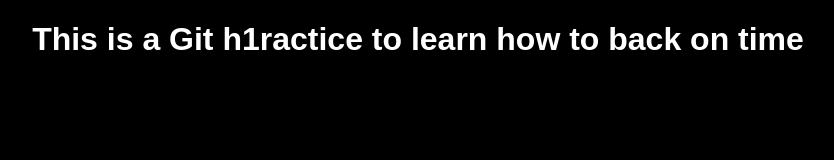
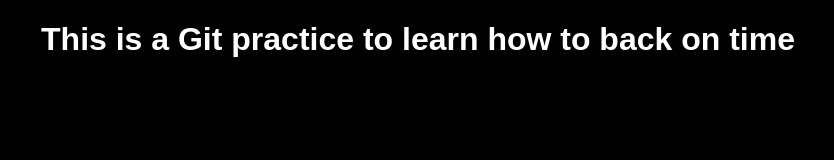
Before and after one commit to carloseur24/WebDevelopment, a plain HTML site: page gitPractice/blogpost.html in a window 1280 px wide. Shown: the whole page, without its empty margins (222-1056 px from the left). Drawn offline with Linux system fonts and the light colour scheme.

Commit message:
commit to main branch

```diff
--- a/gitPractice/blogpost.html
+++ b/gitPractice/blogpost.html
@@ -8,6 +8,6 @@
     <title>Git for Pros</title>
 </head>
 <body>
-    <h1>This is a Git h1ractice to learn how to back on time</h1>
+    <h1>This is a Git practice to learn how to back on time</h1>
 </body>
 </html>
```
